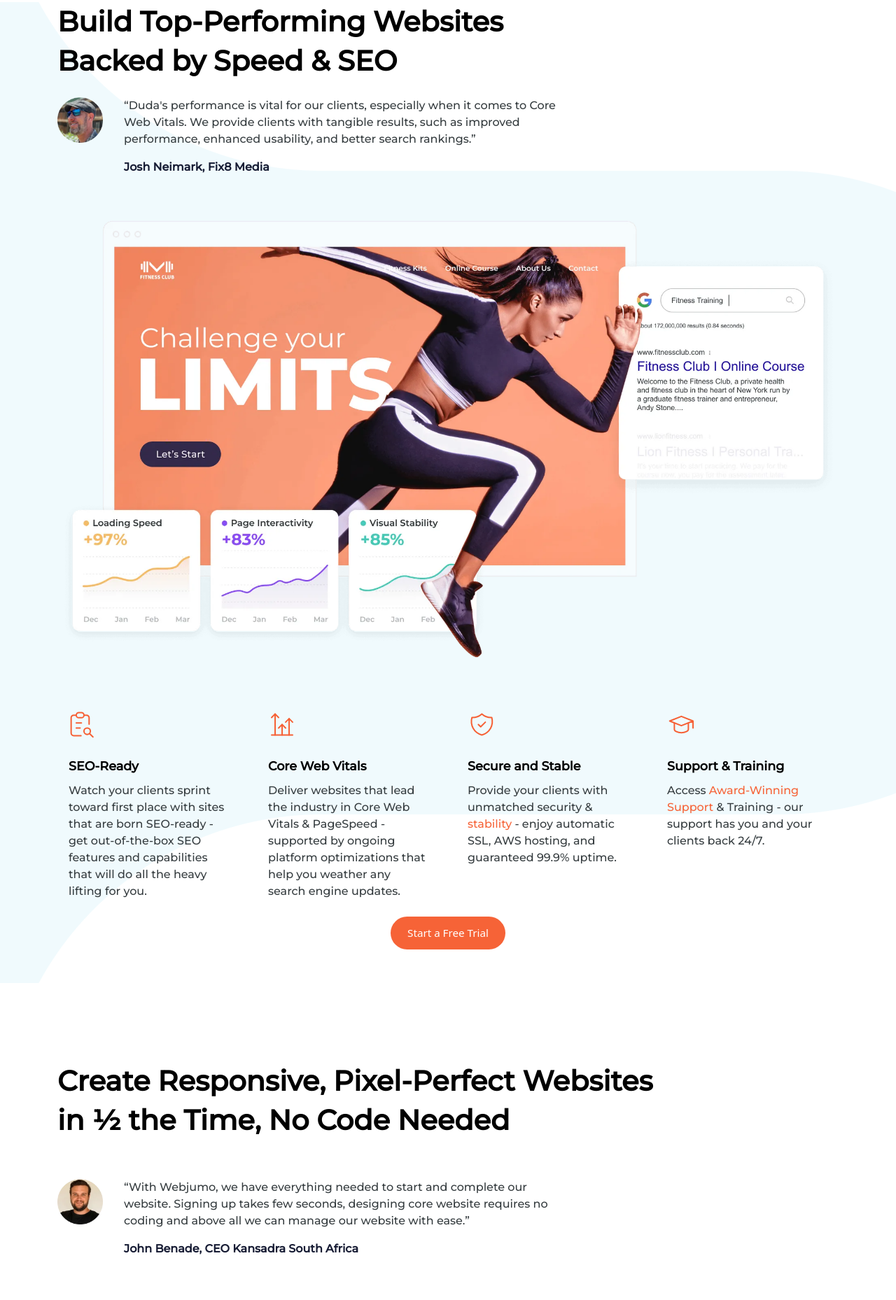
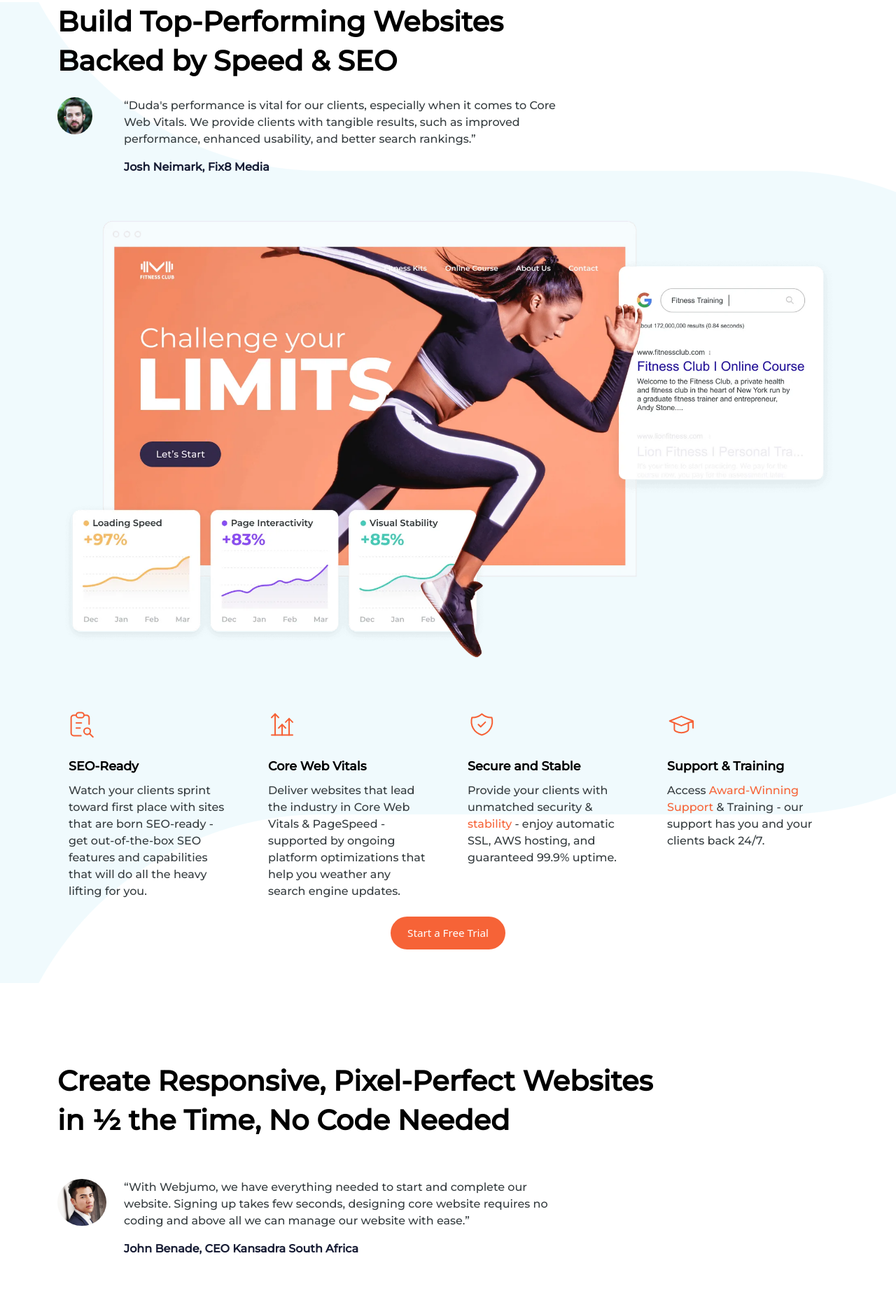
Before and after one commit to m-munir1/web_jumo, a plain HTML site: page index.html in a window 1280 px wide. Shown: the part 1428-3286 px from the top of the page at 70% size. Drawn offline with nearby package versions, Linux system fonts and the light colour scheme; files whose address does not match are found by name.

Commit message:
profile_pics

```diff
--- a/index.html
+++ b/index.html
@@ -220,7 +220,7 @@
         </div>
         <div class="row pt-3 pb-5">
             <div class="col-lg-1 col-12">
-                <img src="./assets/images/top_website_user_img.webp" width="65px" alt="">
+                <img src="./assets/images/pixa_a.png" width="70%" style="border-radius: 50%;" alt="">
             </div>
             <div class="col-lg-7 col-12">
                 <p class="top_performing_websites_p">“Duda's performance is vital for our clients, especially when it comes to Core Web Vitals. We provide clients with tangible results, such as improved performance, enhanced usability, and better search rankings.”</p>
@@ -302,7 +302,7 @@
                   </div>
                   <div class="row pt-5 pb-5">
                       <div class="col-lg-1 col-12">
-                          <img src="./assets/images/create_web_branding_img.webp" width="65px" alt="">
+                          <img src="./assets/images/pixa_b.png" width="70px" style="border-radius: 50%;" alt="">
                       </div>
                       <div class="col-lg-7 col-12">
                           <p class="top_performing_websites_p">“With Webjumo, we have everything needed to start and complete our website. Signing up takes few seconds, designing core website requires no coding and above all we can manage our website with ease.”</p>
@@ -437,7 +437,7 @@
                   </div>
                   <div class="row pt-5 pb-5">
                       <div class="col-lg-1 col-12">
-                          <img src="./assets/images/cater_websites.webp" width="75px" alt="">
+                          <img src="./assets/images/pixa_c.png" width="75px" style="border-radius: 50%;" alt="">
                       </div>
                       <div class="col-lg-11 col-12">
                           <p class="top_performing_websites_p">“Webjumo enhances our product quality, enabling more efficient website creation and management. It provides seamless scalability, positioning us as a long-term industry leader.”</p>
```
Also changed, not shown: assets/images/pixa_a.png (added), assets/images/pixa_b.png (added), assets/images/pixa_c.png (added).
